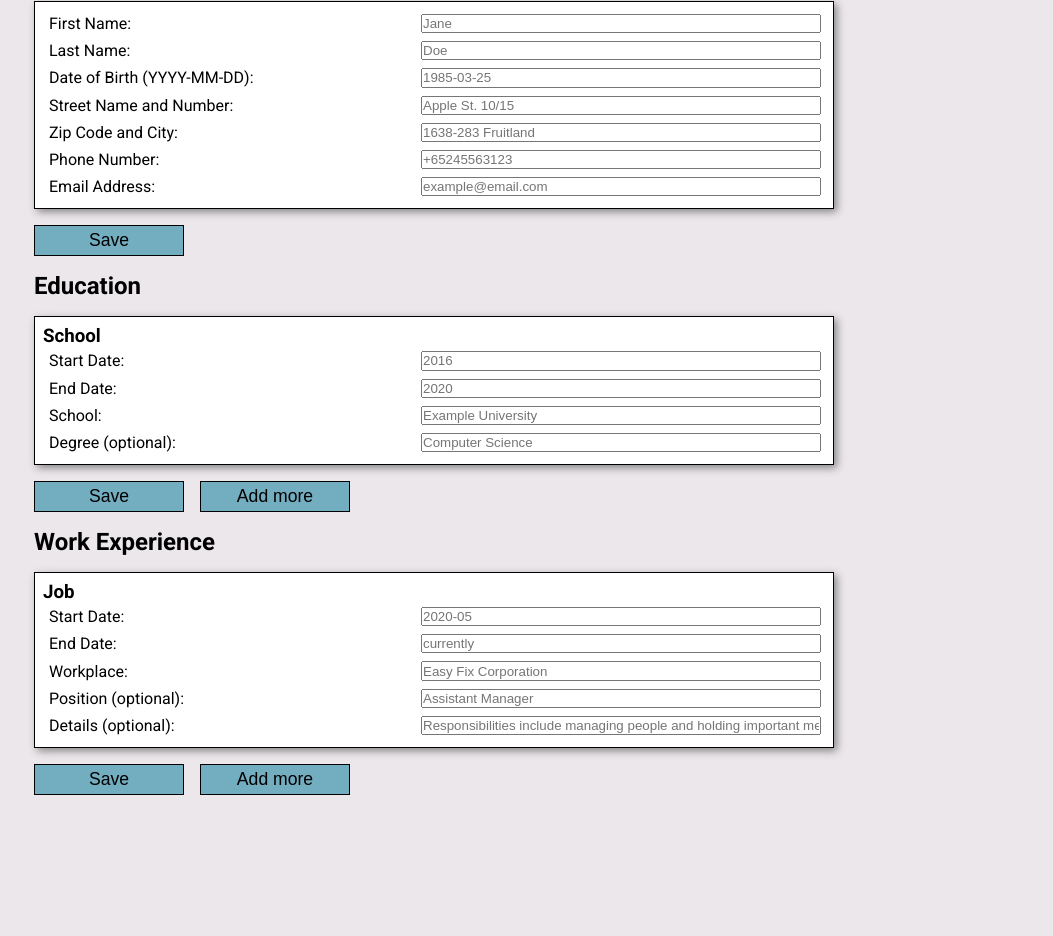
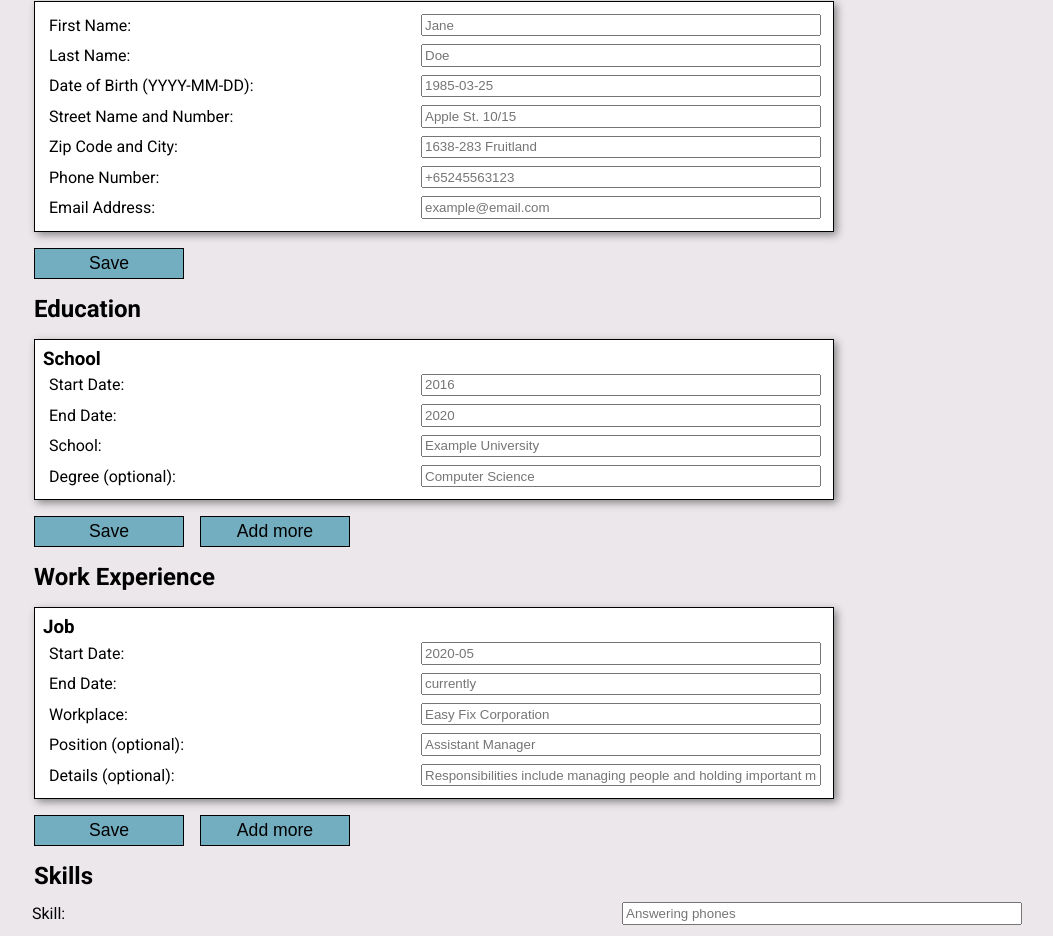
Before and after one commit to Shannqa/cv-app, a React (Vite) app: page / in a window 1280 px wide. Shown: the part 43-979 px from the top of the page, without its empty margins (114-1167 px from the left). Before the commit the page ends 852 px from the top, so only its background shows below. Built offline with nearby package versions, Linux system fonts and the light colour scheme.

Commit message:
Fix an issue with divs in education and work experience missing unique keys for each section

```diff
--- a/src/Data.js
+++ b/src/Data.js
@@ -48,6 +48,9 @@ const personal = [
 const education = [
   [
     {
+      sectionID: uuidv4(),
+    },
+    {
       id: uuidv4(),
       label: "Start Date",
       value: "",
@@ -76,6 +79,9 @@ const education = [
 
 const experience = [
   [
+    {
+      sectionID: uuidv4(),
+    },
     {
       id: uuidv4(),
       label: "Start Date",
@@ -119,4 +125,4 @@ const skills = [
   },
 ];
 
-export { personal, education, experience };
+export { personal, education, experience, skills };
--- a/src/components/App.jsx
+++ b/src/components/App.jsx
@@ -6,12 +6,15 @@ import FinishedCV from "./FinishedCV";
 import PersonalInfo from "./PersonalInfo";
 import WorkExperience from "./WorkExperience";
 import Education from "./Education";
-import { personal, education, experience } from "../Data.js";
+import Skills from "./Skills";
+
+import { personal, education, experience, skills } from "../Data.js";
 
 function App() {
   const [personalData, setPersonalData] = useState(personal);
   const [educationData, setEducationData] = useState(education);
   const [experienceData, setExperienceData] = useState(experience);
+  const [skillsData, setSkillsData] = useState(skills);
 
   const handlePersonalData = (id, e) => {
     setPersonalData(personalData.map(item => {
@@ -64,6 +67,9 @@ function App() {
         ...educationData,
         [
           {
+            sectionID: uuidv4(),
+          },
+          {
             id: uuidv4(),
             label: "Start Date",
             value: "",
@@ -98,6 +104,10 @@ function App() {
       [
         ...experienceData,
         [
+
+          {
+            sectionID: uuidv4(),
+          },
           {
             id: uuidv4(),
             label: "Start Date",
@@ -139,6 +149,7 @@ function App() {
       <PersonalInfo data={personalData} handler={handlePersonalData}/>
       <Education data={educationData} handler={handleEducationData} handlerAdd={handleEducationAdd}/>
       <WorkExperience data={experienceData} handler={handleExperienceData} handlerAdd={handleExperienceAdd}/>
+      <Skills data={skillsData}/>
       {/* <FinishedCV personal={personalData} education={educationData} experience={experienceData}/> */}
     </>
   )
--- a/src/components/Education.jsx
+++ b/src/components/Education.jsx
@@ -8,9 +8,12 @@ function Education( { data, handler, handlerAdd } ) {
       <h2>Education</h2>
       <div className="fields">
         {data.map((section) => (
-          <div class="section">
+
+          <div key={section[0].sectionID} className="section" >
             <h3>School</h3>
             {section.map((item) => (
+              // do not render the object containing only the section's ID
+              item.sectionID ? null :
               <Input
                 key={item.id}
                 id={item.id}
--- a/src/components/Input.jsx
+++ b/src/components/Input.jsx
@@ -1,6 +1,6 @@
 function Input( { id, label, type, value, onChange, placeholder } ) {
   return(
-    <div class="line">
+    <div className="line">
       <label htmlFor={id}>{label}:</label>
       <input id={id} type={type} value={value} placeholder={placeholder} onChange={onChange}></input>
     </div>
--- a/src/components/Skills.jsx
+++ b/src/components/Skills.jsx
@@ -1,7 +1,7 @@
 import { useState } from "react";
 import Input from "./Input";
 
-function Skills() {
+function Skills( { data, handler } ) {
   return(
      <form id="skills-form">
       <h2>Skills</h2>
--- a/src/components/WorkExperience.jsx
+++ b/src/components/WorkExperience.jsx
@@ -7,9 +7,11 @@ function WorkExperience( { data, handler, handlerAdd } ) {
       <h2>Work Experience</h2>
       <div className="fields">
         {data.map((section) => (
-          <div class="section">
+          <div key={section[0].sectionID} className="section">
             <h3>Job</h3>
             {section.map((item) => (
+              // do not render the object containing only the section's ID
+              item.sectionID ? null :
               <Input
                 key={item.id}
                 id={item.id}
--- a/src/styles/App.css
+++ b/src/styles/App.css
@@ -53,7 +53,8 @@ form#experience-form .section {
 
 .fields input {
   margin: 4px;
-  height: 1.2rem;
+  padding: 2px;
+  height: 1.4rem;
   width: 400px;
 
 }
```
